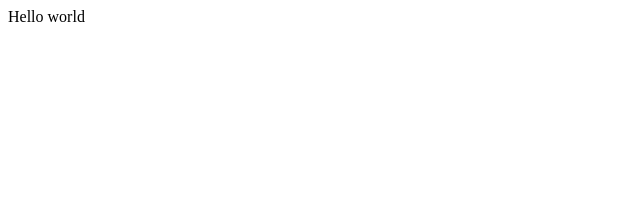
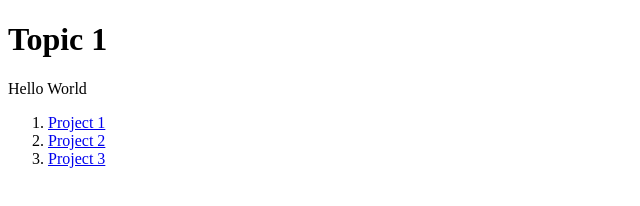
Before and after one commit to clopez4/clopez4.github.io, a plain HTML site: page index.html in a window 1280 px wide. Shown: the whole page, without its empty margins (0-640 px from the left). Drawn offline with Linux system fonts and the light colour scheme.

Commit message:
updated file

```diff
--- a/index.html
+++ b/index.html
@@ -1 +1,15 @@
-<p>Hello world</p>
+<!DOCTYPE html public "-//IETF//DTD HTML ENG">
+<html>
+<head>
+    <title>Project Claudia</title>
+</head>
+<body>
+    <h1>Topic 1</h1>
+    <p>Hello World</p>
+    <ol>
+        <li><a href="./Project_01/ch3-proj1.html">Project 1</a></li>
+        <li><a href="./Project_02/ch4-proj1.html">Project 2</a></li>
+        <li><a href="./Project_03/ch5-proj1.html">Project 3</a></li>
+    </ol>
+</body>
+</html>
```
